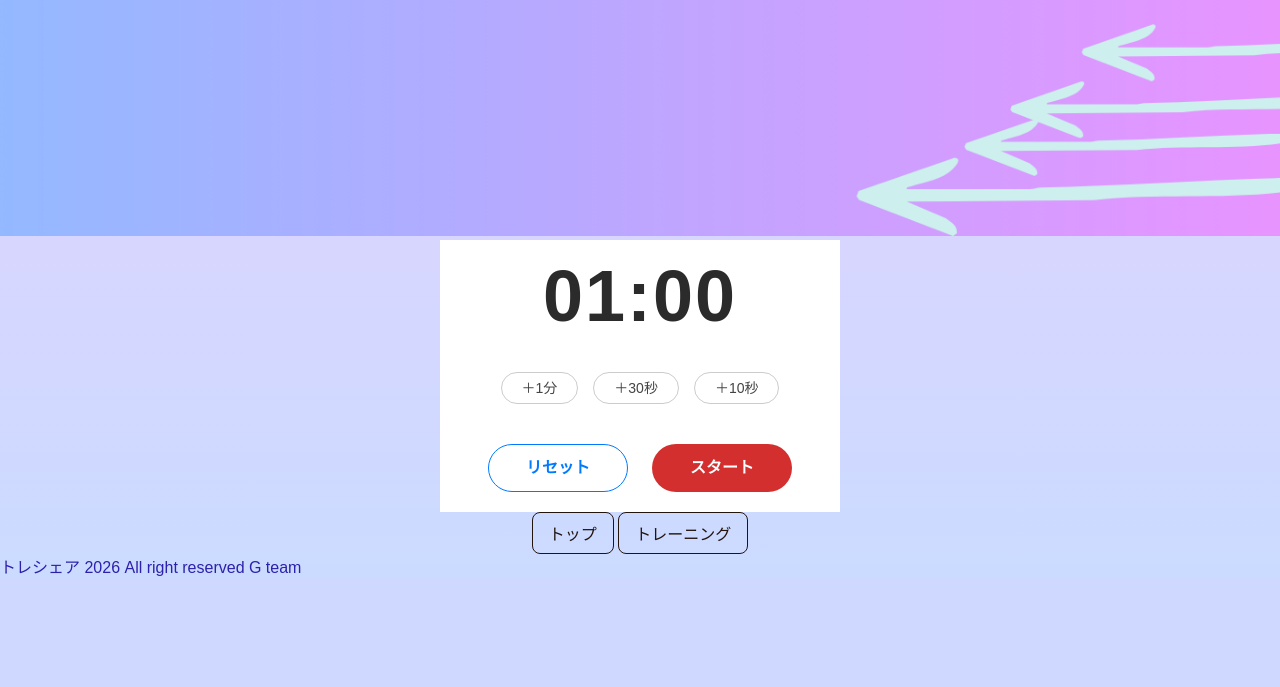
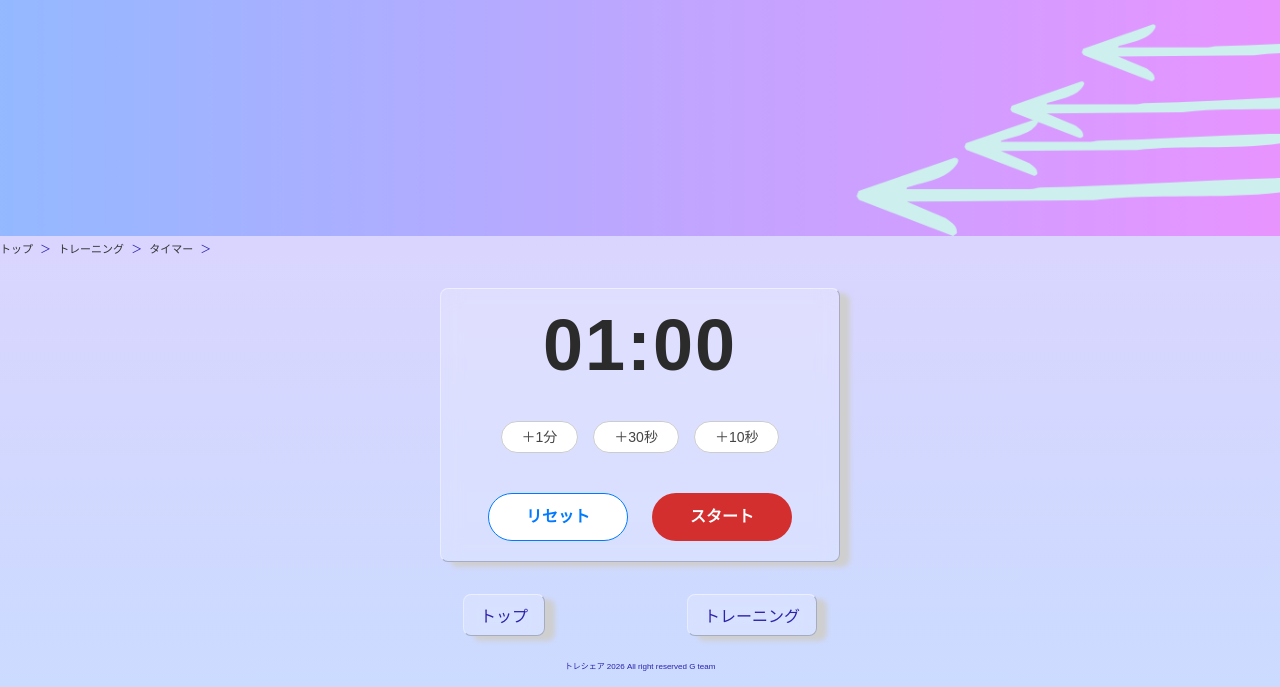
Before and after one commit to RT-Team-G/hackathon_TeamG, a Flask app: page /timer in a window 1280 px wide. Shown: the part 484-1171 px from the top of the page. Before the commit the page ends 1060 px from the top, so only its background shows below. Run offline with Flask 2, Linux system fonts and the light colour scheme; the visitor is signed in with stand-in values (Sample User, id 1); some libraries are stand-ins or nearby versions.

Commit message:
主にcss、htmlも少し詳しくはmattermostにあります。

```diff
--- a/SNSApp/static/css/base.css
+++ b/SNSApp/static/css/base.css
@@ -27,7 +27,9 @@ h1{
     text-align: center;
 }
 h2{
-    text-shadow: 2px 2px 4px rgba(0, 0, 0, 0.5);
+    text-shadow: 2px 2px 4px rgba(173, 153, 237, 0.5);
+    text-align: center;
+    margin:32px auto;
 }
 
 a{
@@ -53,7 +55,12 @@ img{
     width:100%;
 }
 
-
+/*共通のフッター*/
+.footer-text{
+    text-align: center;
+    margin:16px;
+    font-size: 8px;
+}
 
 
 /* postsのデザイン */
@@ -72,9 +79,13 @@ img{
     flex-direction: column;
     gap: 12px;
     padding: 12px;
-    border: 1px solid #333;
+    border: 1px solid rgba(51,51,51,0.3);
     border-radius: 6px;
-    box-shadow: 10px 5px 5px #333;
+    background-color: rgba(255,255,255,0.2);
+    box-shadow: 10px 5px 5px #cfcfd0;
+    backdrop-filter: blur(10px);
+    border-top:1px solid rgba(255,255,255,0.5);
+    border-left:1px solid rgba(255,255,255,0.4);
     margin-bottom: 32px;
     width: 100%;
     max-width: 354px;
@@ -232,12 +243,25 @@ img{
 /*フッターっぽいところにあるボタン用のところ*/
 .footer-menu{
     text-align: center;
+    width: 100%;
+    max-width: 354px;
+    margin:24px auto;
+
+    display:flex;
+    justify-content: space-between;
+    align-items: center;
 }
 
 .footer-btn {
     display: inline-block;
     padding: 8px 16px;
-    border: #24140e solid 1px;
+    color:#2D21AC;
+    border: 1px solid rgba(51,51,51,0.3);
+    background-color: rgba(255,255,255,0.2);
+    box-shadow: 10px 5px 5px #cfcfd0;
+    backdrop-filter: blur(10px);
+    border-top:1px solid rgba(255,255,255,0.5);
+    border-left:1px solid rgba(255,255,255,0.4);
     border-radius: 8px;
     text-align: center;
 }
@@ -245,8 +269,8 @@ img{
 /*できたスタンプ見たいなもの角度とかここで調節。文字変えたい時はhtmlの方で*/
 .dekita{
     position:absolute ;
-    top:-8px;
-    left: 8px;
+    top:-20px;
+    left: -20px;
     transform: rotate(-30deg);
     color: red;
     opacity: 0.5;
--- a/SNSApp/static/css/timer.css
+++ b/SNSApp/static/css/timer.css
@@ -49,11 +49,19 @@
     flex-direction: column;
     align-items: center;
     max-width: 400px;
-    margin: 0 auto;
+    margin: 32px auto;
     padding: 20px;
     gap: 40px;
     background-color: #ffffff;
     box-sizing: border-box;
+    color:#2D21AC;
+    border: 1px solid rgba(51,51,51,0.3);
+    background-color: rgba(255,255,255,0.2);
+    box-shadow: 10px 5px 5px #cfcfd0;
+    backdrop-filter: blur(10px);
+    border-top:1px solid rgba(255,255,255,0.5);
+    border-left:1px solid rgba(255,255,255,0.4);
+    border-radius: 8px;
 }
 
 .timer-container .timer-display {
--- a/SNSApp/templates/main/posts.html
+++ b/SNSApp/templates/main/posts.html
@@ -21,9 +21,9 @@
 
 
 <div class="page-posts">
-    <main>
+
         <div  class="page-title">
-            <h1>みんなの頑張り（仮）</h1>
+            <h2>みんなの頑張り（仮）</h2>
         </div>
 
         <div class="pankuzu">
@@ -108,7 +108,7 @@
 
         </div> </div>
         {% endfor %}
-    </main>
+
 <div class="footer-menu">
     <a href="" class="footer-btn">トップ</a>
     <a href="./post" class="footer-btn">トレーニング</a>
--- a/SNSApp/templates/post/post_detail.html
+++ b/SNSApp/templates/post/post_detail.html
@@ -14,7 +14,7 @@
 {% block content %}
 <div class="page_post_detail">
     <main>
-        <h1>頑張り詳細</h1>
+        <h2>頑張り詳細</h2>
         <div class="detail-card">
              <div class="post-main">
                     <div class="dekita">
--- a/SNSApp/templates/timer.html
+++ b/SNSApp/templates/timer.html
@@ -1,4 +1,16 @@
 {% extends "base.html"%}
+<!--パンくずのところ-->
+{% block breadcrumb%}
+<nav class="breadcrumb">
+    <a href="/">トップ</a>
+    <span>＞</span>
+	<a href="./training-post">トレーニング</a>
+	<span>＞</span>
+	<a href="/timer.html">タイマー</a>
+	<span>＞</span>
+
+</nav>
+{% endblock %}
 
 {% block title %}タイマー画面{% endblock %}
 
```
Also changed, not shown: SNSApp/static/css/training-post.css (+14 -0 lines), SNSApp/templates/post/training-post.html (+16 -2 lines).
